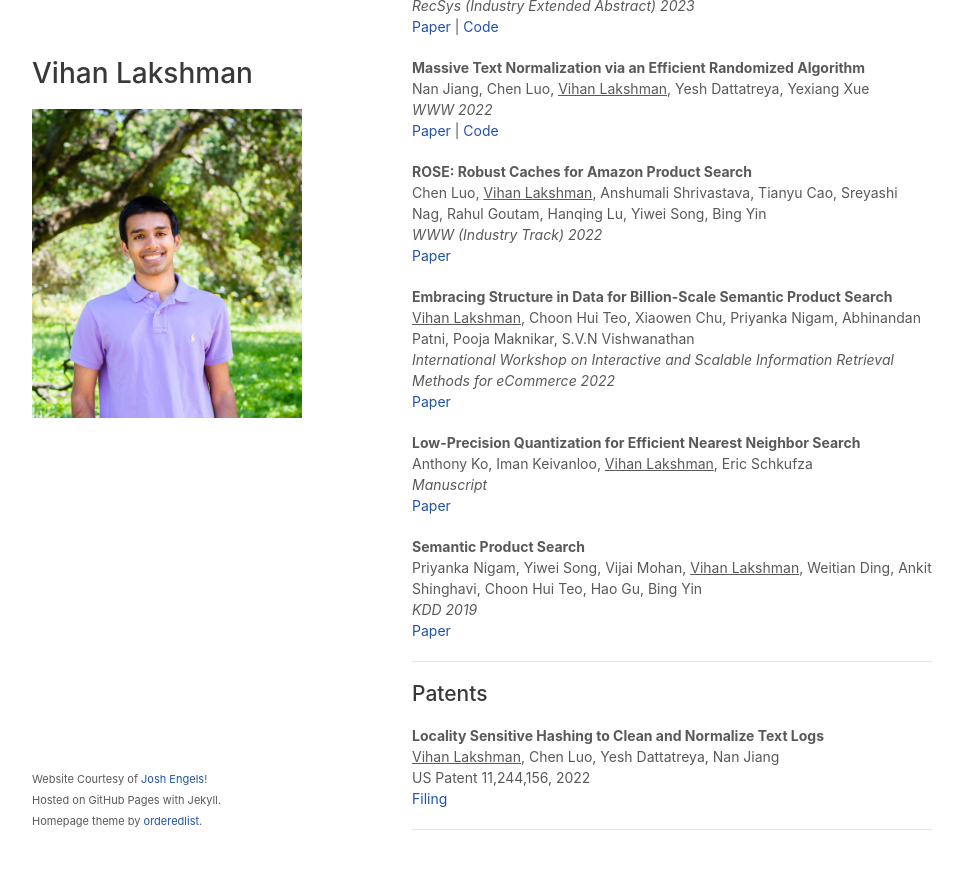
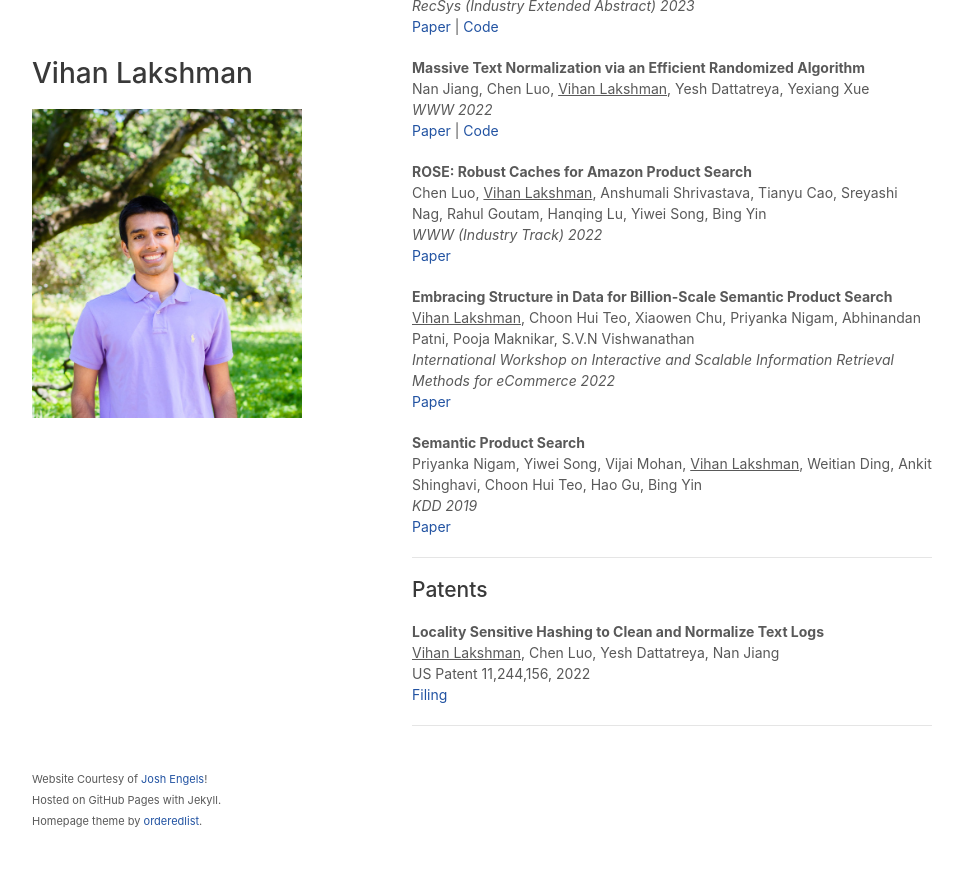
Before and after one commit to vihan-lakshman/vihan-lakshman.github.io, a Jekyll site: the page built from index.html, in a window 1280 px wide and 900 px high, scrolled down 942 px. Shown: the top 869 px of the window, without its empty margins (158-1121 px from the left). Built offline with Jekyll 4.4.1, drawn with Linux system fonts in a browser that asks for light colours; a style sheet for code colours, icons or effects is not loaded.

Commit message:
Small changes to paper list

```diff
--- a/index.html
+++ b/index.html
@@ -118,12 +118,6 @@
         <a href="https://arxiv.org/pdf/2110.06125.pdf">Paper</a>
       </p>
       <p>
-        <b>Low-Precision Quantization for Efficient Nearest Neighbor Search</b><br>
-        Anthony Ko, Iman Keivanloo, <u>Vihan Lakshman</u>, Eric Schkufza<br>
-        <i>Manuscript</i><br>
-        <a href="https://arxiv.org/pdf/2110.08919.pdf">Paper</a>
-      </p>
-      <p>
         <b>Semantic Product Search</b> <br>
         Priyanka Nigam, Yiwei Song, Vijai Mohan, <u>Vihan Lakshman</u>, Weitian Ding, Ankit Shinghavi, Choon Hui Teo,
         Hao Gu, Bing Yin<br>
```
